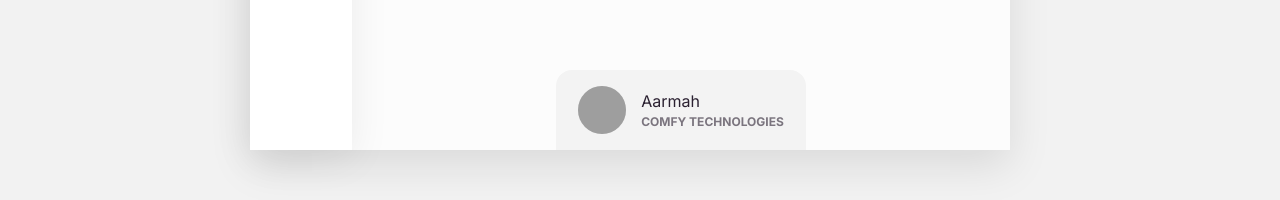
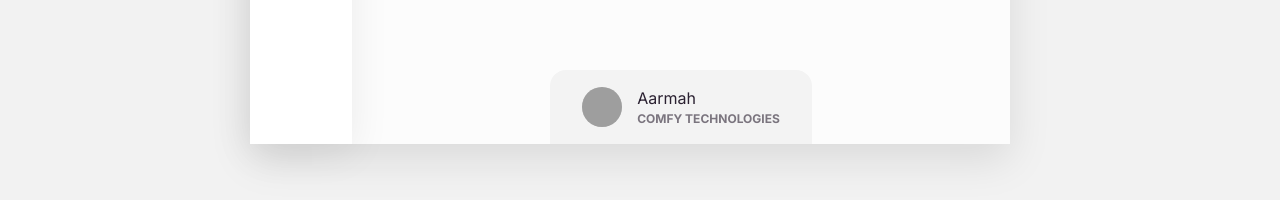
Before and after one commit to AmmDuncan/victoria_portfolio, a Nuxt app: page / in a window 1280 px wide. Shown: the part 2331-2531 px from the top of the page. Built offline with nearby package versions, Linux system fonts and the light colour scheme; grey boxes are pictures that could not be loaded.

Commit message:
style-> Testimonials: change max-width of profile

```diff
--- a/components/home/Testimonials.vue
+++ b/components/home/Testimonials.vue
@@ -158,15 +158,16 @@ export default {
     justify-content: center;
     align-items: center;
     width: 100%;
-    max-width: 25rem;
+    //max-width: 25rem;
+    max-width: max-content;
     margin-inline: auto;
-    padding: 1.6rem 2rem;
+    padding: 1.6rem 3.2rem;
     border-radius: 1.6rem 1.6rem 0 0;
     background: #f3f3f3;
     font-size: 1.6rem;
 
     &-pic {
-      --size: 4.8rem;
+      --size: 4rem;
       width: var(--size);
       height: var(--size);
       border-radius: 50%;
```
